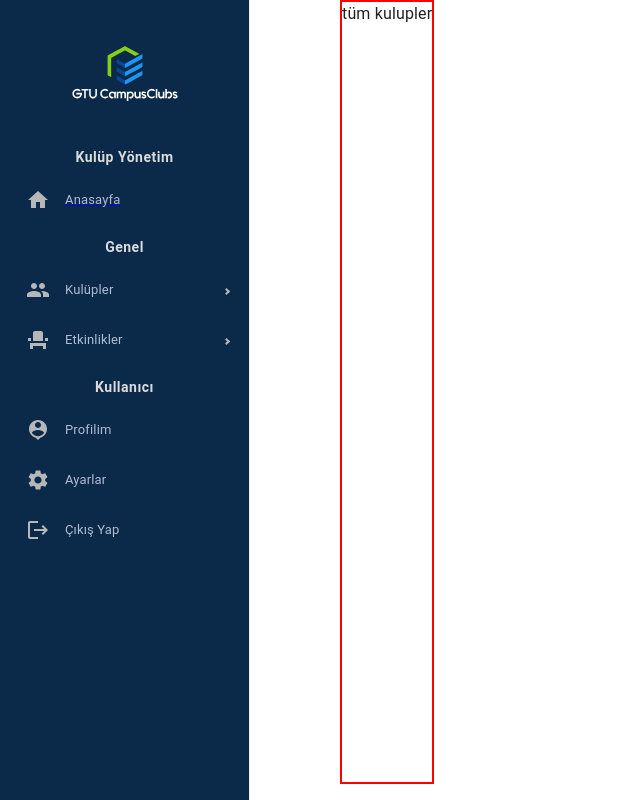
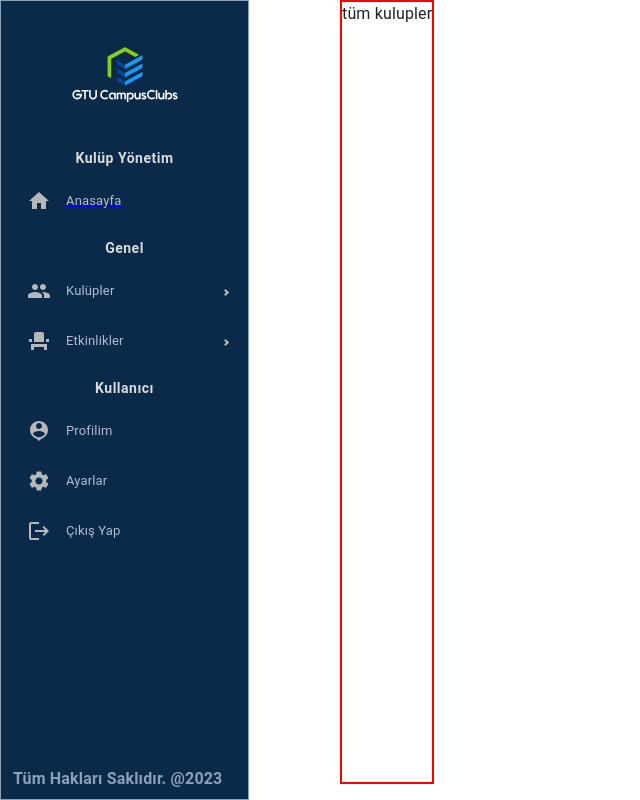
Before and after one commit to muhammedogz/CampusClubs, a React (Vite) app in the folder client/: page /kulupyonetim/kulup in a window 1280 px wide. Shown: the whole page, without its empty margins (0-640 px from the left). Built offline with nearby package versions, Linux system fonts and the light colour scheme.

Commit message:
Add sidebar footer

```diff
--- a/client/src/components/layout/Sidebar.tsx
+++ b/client/src/components/layout/Sidebar.tsx
@@ -27,6 +27,22 @@ const SidebarHeader = () => {
           width="200px"
         />
       </Link>
+    </Stack>
+  );
+};
+
+const SidebarFooter = () => {
+  const currentYear = new Date().getFullYear();
+  return (
+    <Stack position="absolute" bottom="8px" left={{ xs: '0px', md: '12px' }}>
+      <Typography
+        variant="body2"
+        fontWeight={600}
+        textAlign="center"
+        fontSize={{ xs: '10px', md: '16px' }}
+      >
+        Tüm Hakları Saklıdır. @{currentYear}
+      </Typography>
     </Stack>
   );
 };
@@ -110,7 +126,7 @@ export const Sidebar = () => {
           bottom: 0,
         }}
       >
-        <Stack>
+        <Stack flex={1} border={1} minHeight="100vh" position="relative">
           <SidebarHeader />
           <Stack gap="12px">
             <SidebarMenu title="Kulüp Yönetim">
@@ -142,8 +158,8 @@ export const Sidebar = () => {
               <SidebarMenuItem icon={<LogoutIcon />}>Çıkış Yap</SidebarMenuItem>
             </SidebarMenu>
           </Stack>
+          <SidebarFooter />
         </Stack>
-        {/* <ProSidebarFooter collapsed={collapsed} /> */}
       </ProSidebar>
     </Stack>
   );
```
